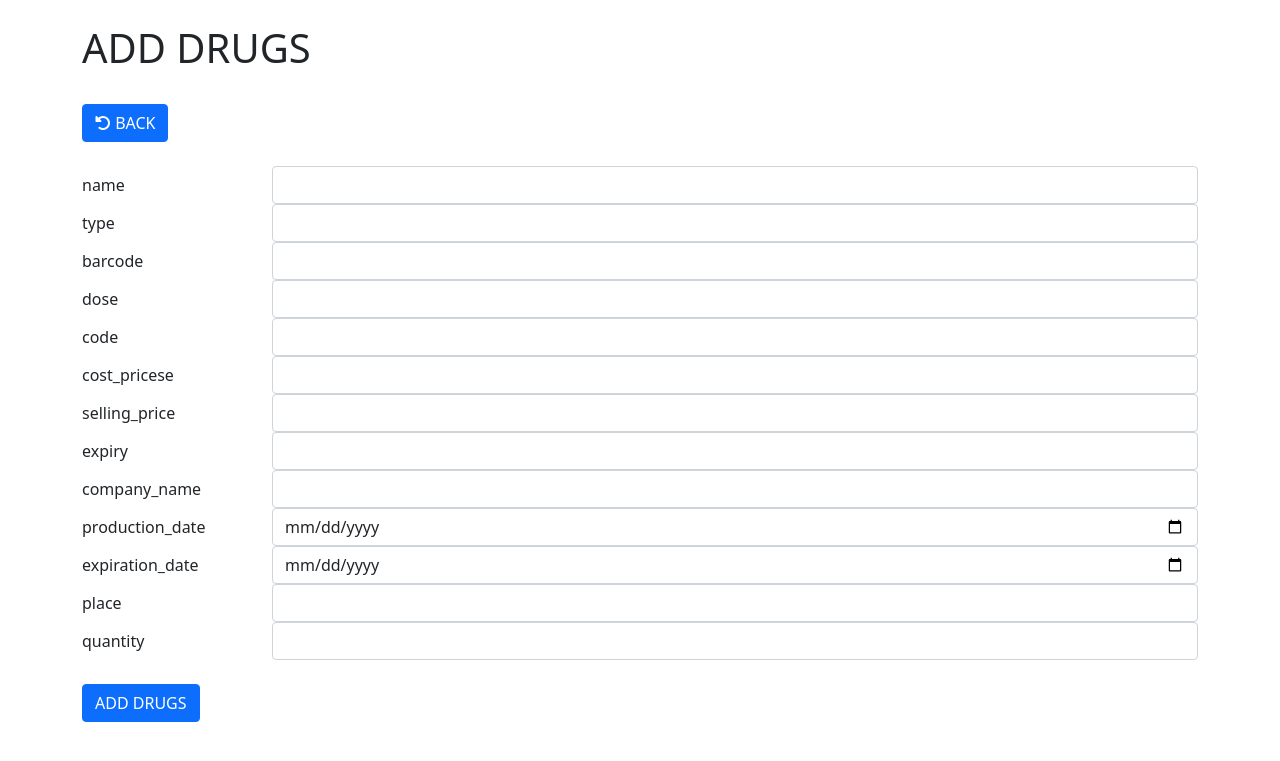
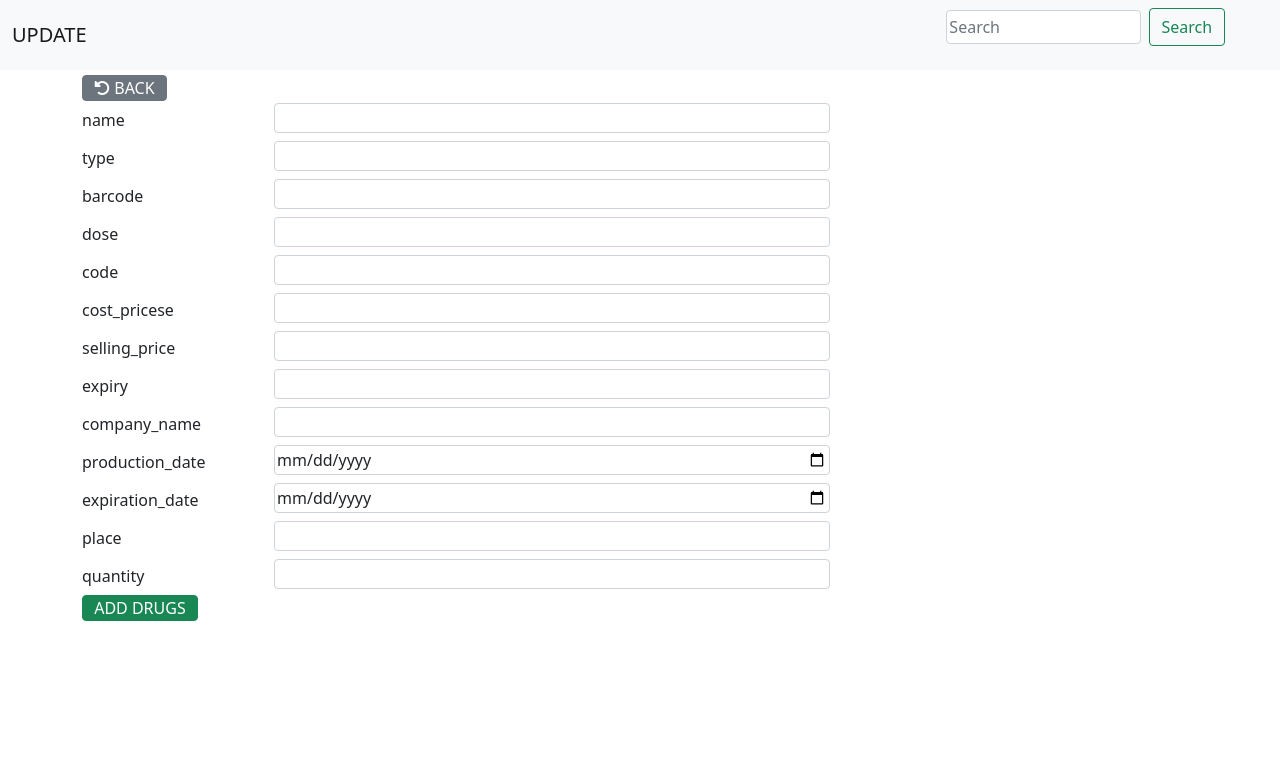
Before and after one commit to nheobabee/CSE485_K61_KTGK_1951060997, a PHP site: page /CSE485_K61_KTGK_1951060997/addDrugs.php in a window 1280 px wide. Shown: the top 761 px of the page. Run offline with PHP 8.4, Linux system fonts and the light colour scheme.

Commit message:
14:46 21/10/2021

```diff
--- a/src/addDrugs.php
+++ b/src/addDrugs.php
@@ -1,13 +1,33 @@
 <?php include('./config.php') ?>
 <link href="https://cdn.jsdelivr.net/npm/bootstrap@5.0.2/dist/css/bootstrap.min.css" rel="stylesheet" integrity="sha384-EVSTQN3/azprG1Anm3QDgpJLIm9Nao0Yz1ztcQTwFspd3yD65VohhpuuCOmLASjC" crossorigin="anonymous">
 <link rel="stylesheet" href="https://cdnjs.cloudflare.com/ajax/libs/font-awesome/6.0.0-beta2/css/all.min.css" integrity="sha512-YWzhKL2whUzgiheMoBFwW8CKV4qpHQAEuvilg9FAn5VJUDwKZZxkJNuGM4XkWuk94WCrrwslk8yWNGmY1EduTA==" crossorigin="anonymous" referrerpolicy="no-referrer" />
+<style>
+    .form-control {
+        width: 60%;
+        margin: 2px;
+        padding: 2px;
+    }
+    .btn-secondary, .btn-success {
+        padding: 0 1%;
+    }
+    .container{
+        margin-top:5px;
+    }
 
+</style>
+<nav class="navbar navbar-light bg-light">
+        <div class="container-fluid">
+            <a class="navbar-brand">UPDATE</a>
+            <form class="d-flex">
+                <input class="form-control me-2" type="search" placeholder="Search" aria-label="Search">
+                <button class="btn btn-outline-success" type="submit">Search</button>
+            </form>
+        </div>
+    </nav>
 <div class="container">
+
+    <a href="./index.php"><button type="button" class="btn btn-secondary"><i class="fas fa-undo-alt"></i> BACK</button></a>
     <br>
-    <h1>ADD DRUGS</h1>
-    <br>
-    <a href="./index.php"><button type="button" class="btn btn-primary"><i class="fas fa-undo-alt"></i> BACK</button></a>
-    <br><br>
     <form action="" method="POST" enctype="multipart/form-data">
         <div class="form-group row">
             <label for="empMobile" class="col-sm-2 col-form-label">name</label>
@@ -78,8 +98,7 @@
 
 
         </div>
-        <br>
-        <button type="submit" name="submit" class="btn btn-primary">ADD DRUGS</button>
+        <button type="submit" name="submit" class="btn btn-success">ADD DRUGS</button>
     </form>
     <?php
     if (isset($_POST['submit'])) {
```
Also changed, not shown: src/detailsDrugs.php (+7 -1 lines), src/updDrugs.php (+27 -7 lines).
